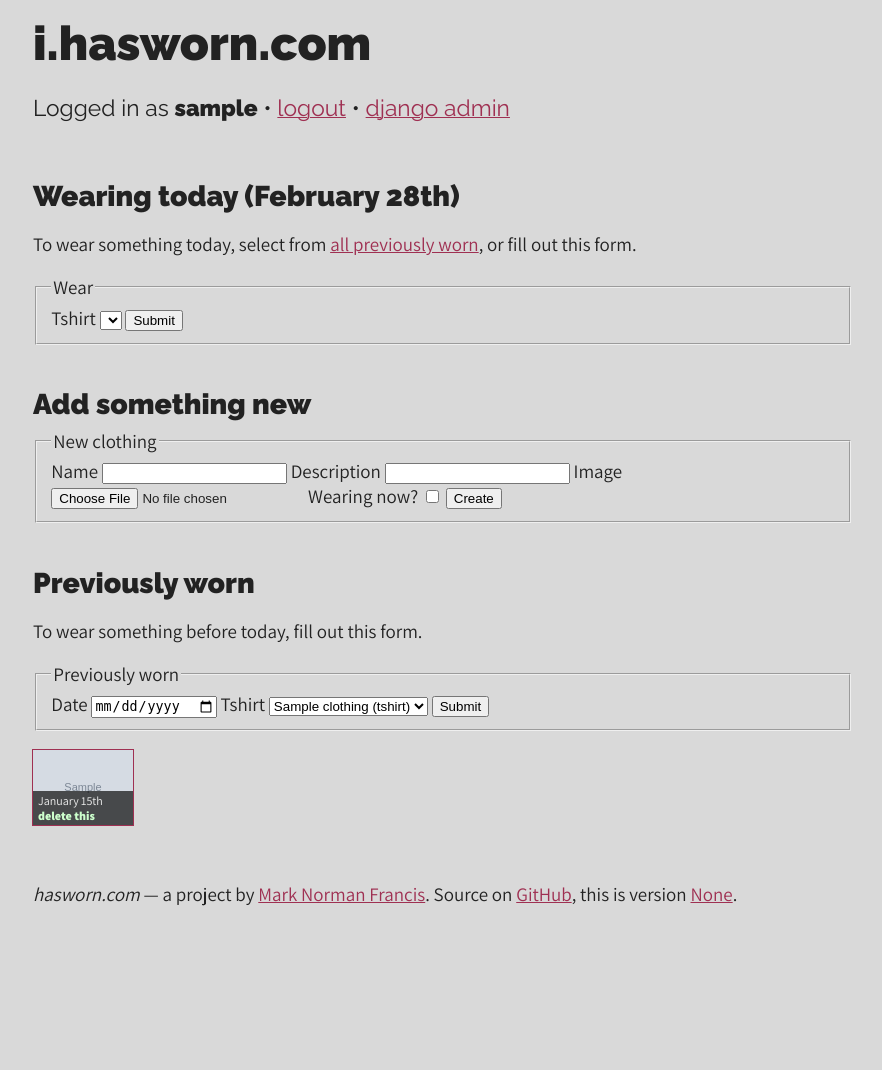
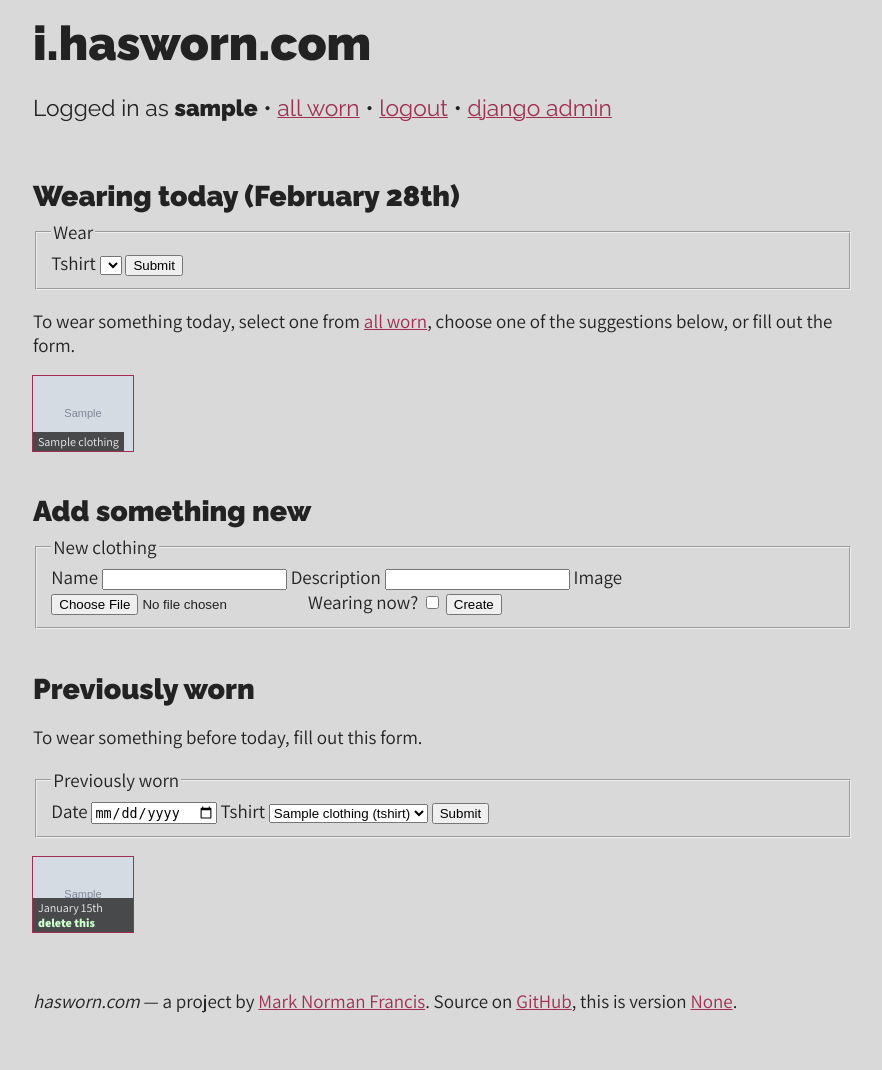
Before and after one commit to norm/hasworn, a Django app: page / in a window 1280 px wide. Shown: the whole page, without its empty margins (197-1079 px from the left). Before the commit the page ends 906 px from the top, so only its background shows below. Run offline with Django 3.2, Linux system fonts and the light colour scheme; a user stored in the database is signed in; tables that the repository leaves empty hold one stand-in row (values such as "Sample post"); grey boxes marked "Sample" are stand-in pictures; lists and menus that the app fills with data are empty; style sheets or scripts are compiled from the project's sources; parts of the project's set-up code (start-up, migrations or seed data) failed here and were passed over; some libraries are stand-ins or nearby versions.

Commit message:
Provide simple suggestions on what to wear today
When nothing has been worn today, show fourteen ranked suggestions.

Anything no longer worn should have a losing score, anything not
yet worn should have a winning score, and anything not worn for
longer than the average between wearings gets one point proportional
for each year over.

```diff
--- a/hasworn/clothing/models.py
+++ b/hasworn/clothing/models.py
@@ -215,6 +215,29 @@ class Worn(models.Model):
                 total += self.last_worn_days
                 return int(total / count)
 
+    @property
+    def wear_today_score(self):
+        if self.no_longer:
+            # no longer worn means v low score
+            return -10
+
+        if self.days_worn.count() == 0:
+            # never worn has a (probably winning) high score
+            return 10
+
+        score = 0
+        if self.last_worn_days < self.average_days_between_wearings:
+            # when worn more recently than the average,
+            # not yet time to wear it again
+            score -= 1
+        else:
+            # when not worn for a while, give 1 point per year over the average
+            score += (
+                (self.last_worn_days - self.average_days_between_wearings)
+                / 365
+            )
+        return score
+
     def __str__(self):
         return u'%s (worn by %s)' % (
             self.clothing,
--- a/hasworn/wearers/models.py
+++ b/hasworn/wearers/models.py
@@ -161,6 +161,14 @@ class Wearer(AbstractUser):
                     )
             )
 
+    @property
+    def wear_today_suggestions(self):
+        return sorted(
+            self.worn_set.all(),
+            key=lambda worn: worn.wear_today_score,
+            reverse=True,
+        )[0:14]
+
     def years_active(self):
         return [ year.year for year in self.wearings.dates('day', 'year') ]
 
--- a/templates/base_template.html
+++ b/templates/base_template.html
@@ -17,6 +17,7 @@
       <form method='post' action='{% url "logout" %}'>
         {% csrf_token %}
         Logged in as <strong>{{request.user}}</strong>
+        • <a href='/all/'>all worn</a>
         • <button type='submit'>logout</button>
         {% if request.user.is_superuser %}
           • <a href='{% url "admin:index" %}'>django admin</a>
--- a/templates/panel.html
+++ b/templates/panel.html
@@ -25,10 +25,6 @@
   {% endfor %}
   </ol>
 {% else %}
-  <p>
-    To wear something today, select from <a href='/all/'>all previously
-    worn</a>, or fill out this form.
-  </p>
   <form method='post' action='{% url "create-wearing" %}'>
     {% csrf_token %}
     <input type='hidden' name='day' value='{% now "Y-m-d" %}'>
@@ -45,6 +41,30 @@
       <input type='submit' value='Submit'>
     </fieldset>
   </form>
+  <p>
+    To wear something today, select one from <a href='/all/'>all worn</a>,
+    choose one of the suggestions below,
+    or fill out the form.
+  </p>
+  <ol class='clothing'>
+    {% for suggestion in request.user.wear_today_suggestions %}
+      <li>
+        <form method='post' action='{% url "create-wearing" %}' class='wear'>
+          {% csrf_token %}
+          <input type='hidden' name='day' value='{% now "Y-m-d" %}'>
+          <input type='hidden' name='worn' value='{{suggestion.pk}}'>
+          <button type='submit'>
+            {% thumbnail suggestion.clothing.image "100x100" crop="center" as thumb %}
+              <img src='{{thumb.url}}' width=100 height=100 alt=''>
+            {% empty %}
+              <img src='//hasworn.m17s.net/placeholder/tshirt.100.jpg' width=100 height=100 alt=''>
+            {% endthumbnail %}
+            <i><b>Wear</b> {{suggestion.clothing.name}}</i>
+          </button>
+        </form>
+      </li>
+    {% endfor %}
+  </ol>
 {% endif %}
 
 <h2>Add something new</h2>
```
